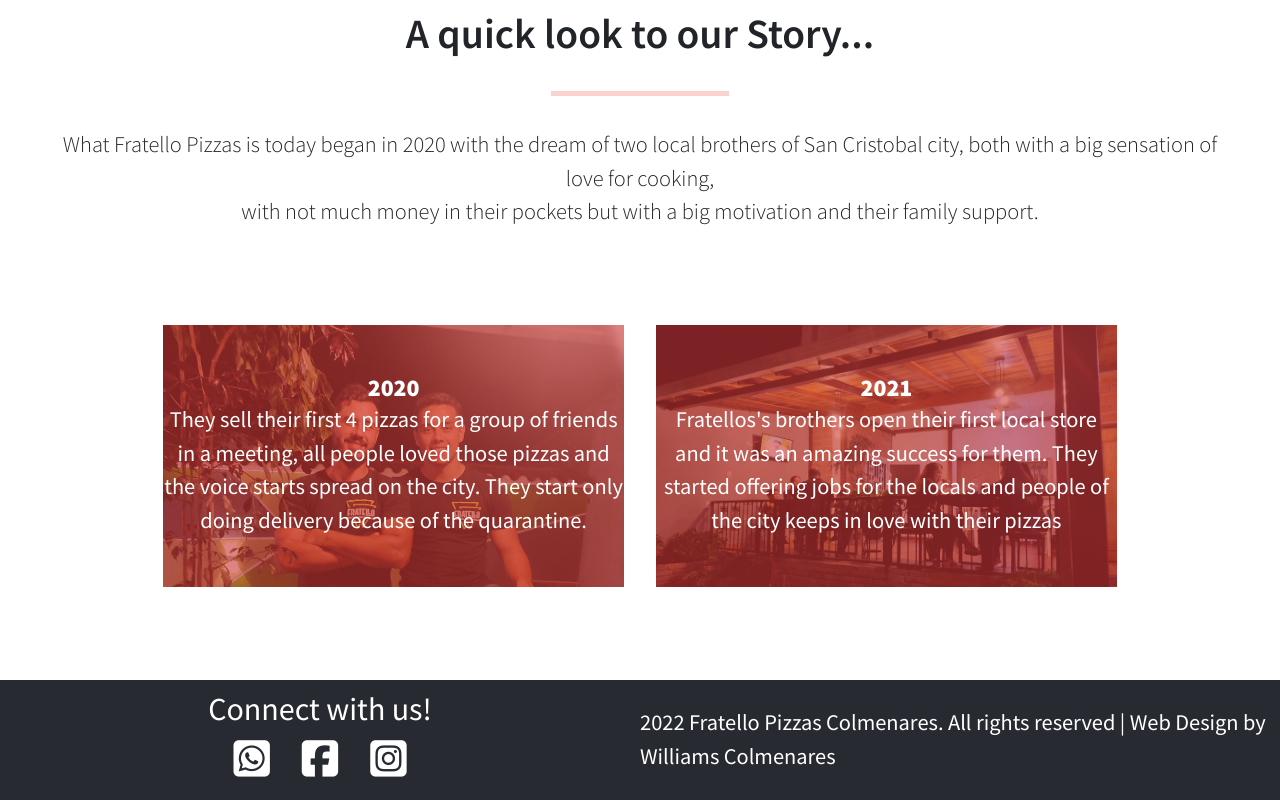
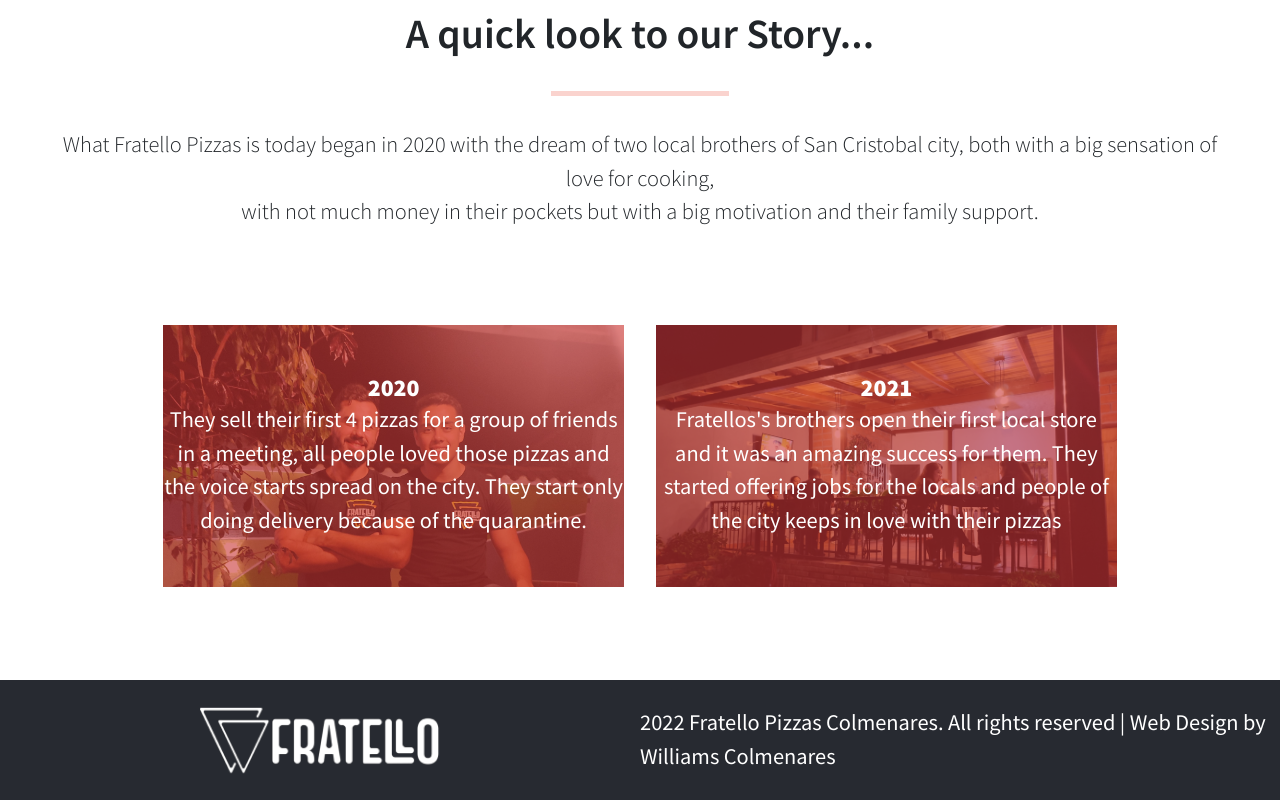
Before and after one commit to williamscch/pizza-restaurant-page, a website: page about.html in a window 1280 px wide. Shown: the part 1400-2200 px from the top of the page. Drawn offline with nearby package versions, Linux system fonts and the light colour scheme.

Commit message:
Add logo to the footer

```diff
--- a/about.html
+++ b/about.html
@@ -125,9 +125,10 @@
             </div>
         </div>
     </div>
-    <footer id="conect" class="footer">
-        <div class="conectus">
-            <h4>Connect with us!</h4>
+    <footer id="conect">
+        <div class="logo-footer">
+            <a href="index.html"><img src="./assets/img/logo-navbar.png" class="img-logo" alt="logo"></a>
+            <!-- <h4>Connect with us!</h4>
             <ul class="conect">
                 <li>
                     <a href="https://www.linkedin.com/in/williams-colmenares-989a6b151" target="_blank"
@@ -141,7 +142,7 @@
                     <a href="https://www.linkedin.com/in/williams-colmenares-989a6b151" target="_blank"
                         rel="noopener noreferrer"><i class="fa-brands fa-instagram-square"></i></a>
                 </li>
-            </ul>
+            </ul> -->
         </div>
         <p> 2022 Fratello Pizzas Colmenares. All rights reserved | Web Design by Williams Colmenares</p>
     </footer>
--- a/assets/css/about.css
+++ b/assets/css/about.css
@@ -385,20 +385,25 @@
 
 /* styles for the footer section */
 
-.footer {
+footer {
   background-color: white;
   display: flex;
   height: 10vh;
 }
 
-.conectus {
+.logo-footer {
   width: 50%;
   display: flex;
   flex-direction: column;
   justify-content: center;
+  align-items: center;
 }
 
-.conectus h4 {
+.img-logo {
+  width: 8rem;
+}
+
+/* .conectus h4 {
   text-align: center;
   margin: 0;
   font-size: var(--md);
@@ -423,9 +428,9 @@
 .conect li a {
   text-decoration: none;
   color: var(--neutral);
-}
+} */
 
-.footer p {
+footer p {
   width: 50%;
   font-size: var(--xs);
   color: var(--neutral);
@@ -612,13 +617,26 @@
     display: none;
   }
 
-  .footer {
+  footer {
     height: 15vh;
     background-color: var(--neutral);
     color: var(--white);
   }
 
-  .conectus h4 {
+  .logo-footer {
+    width: 50%;
+    display: flex;
+    flex-direction: column;
+    justify-content: center;
+    align-items: center;
+  }
+
+  .img-logo {
+    width: 15rem;
+    filter:invert();
+  }
+
+  /* .conectus h4 {
     font-size: var(--lg);
     color: var(--white);
   }
@@ -638,9 +656,9 @@
 
   .conect li a:hover {
     color: var(--orange);
-  }
+  } */
 
-  .footer p {
+  footer p {
     color: var(--white);
     font-size: var(--md);
   }
--- a/assets/css/style.css
+++ b/assets/css/style.css
@@ -8,6 +8,7 @@
   --ssm: 0.8rem;
   --sm: 1rem;
   --md: 1.4rem;
+  --mmd:1.7rem;
   --lg: 2rem;
   --xl: 2.6rem;
 }
@@ -394,20 +395,25 @@
 
 /* styles for the footer section */
 
-.footer {
+footer {
   background-color: white;
   display: flex;
   height: 10vh;
 }
 
-.conectus {
+.logo-footer {
   width: 50%;
   display: flex;
   flex-direction: column;
   justify-content: center;
+  align-items: center;
 }
 
-.conectus h4 {
+.img-logo {
+  width: 8rem;
+}
+
+/* .conectus h4 {
   text-align: center;
   margin: 0;
   font-size: var(--md);
@@ -431,9 +437,9 @@
 .conect li a {
   text-decoration: none;
   color: var(--neutral);
-}
+} */
 
-.footer p {
+footer p {
   width: 50%;
   font-size: var(--xs);
   color: var(--neutral);
@@ -444,6 +450,7 @@
 /* media query for home desktop version  */
 
 @media (min-width: 768px) {
+
   /* navbar */
 
   nav {
@@ -725,20 +732,25 @@
 
   /* styles for the footer section */
 
-  .footer {
+  footer {
     background-color: white;
     display: flex;
     height: 10vh;
   }
 
-  .conectus {
+  .logo-footer {
     width: 50%;
     display: flex;
     flex-direction: column;
     justify-content: center;
+    align-items: center;
   }
 
-  .conectus h4 {
+  .img-logo {
+    width: 15rem;
+  }
+
+  /* .conectus h4 {
     text-align: center;
     margin: 0;
     font-size: var(--lg);
@@ -771,9 +783,9 @@
 
   .conect li a:hover {
     color: var(--orange);
-  }
+  } */
 
-  .footer p {
+  footer p {
     width: 50%;
     padding: 1rem;
     font-size: var(--md);
```
Also changed, not shown: index.html (+5 -4 lines), assets/img/bg-pizza.png (deleted), assets/img/bg-pizza2.jpg (deleted), assets/img/fratello-logo.png (deleted), assets/img/logo-blanco.png (added).
